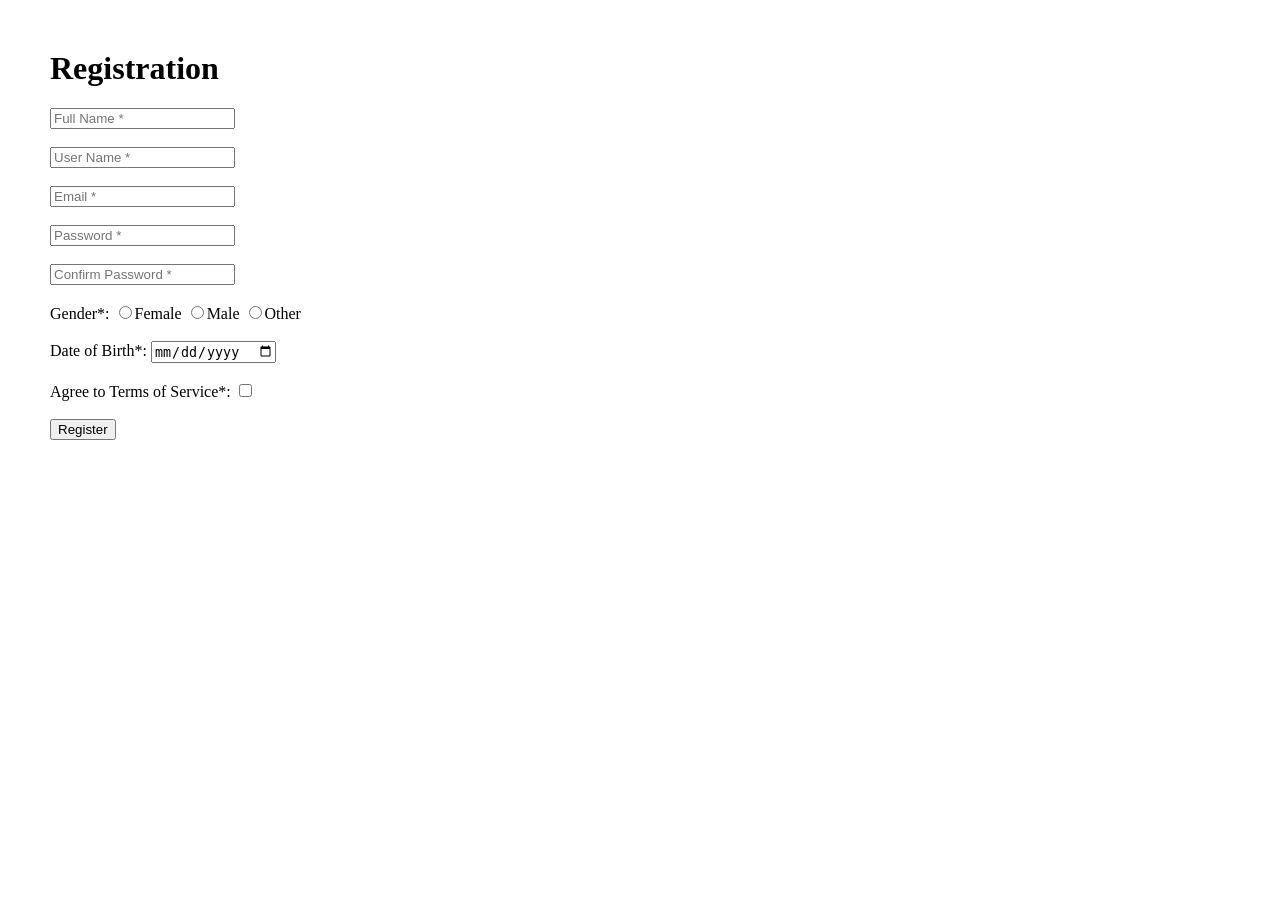
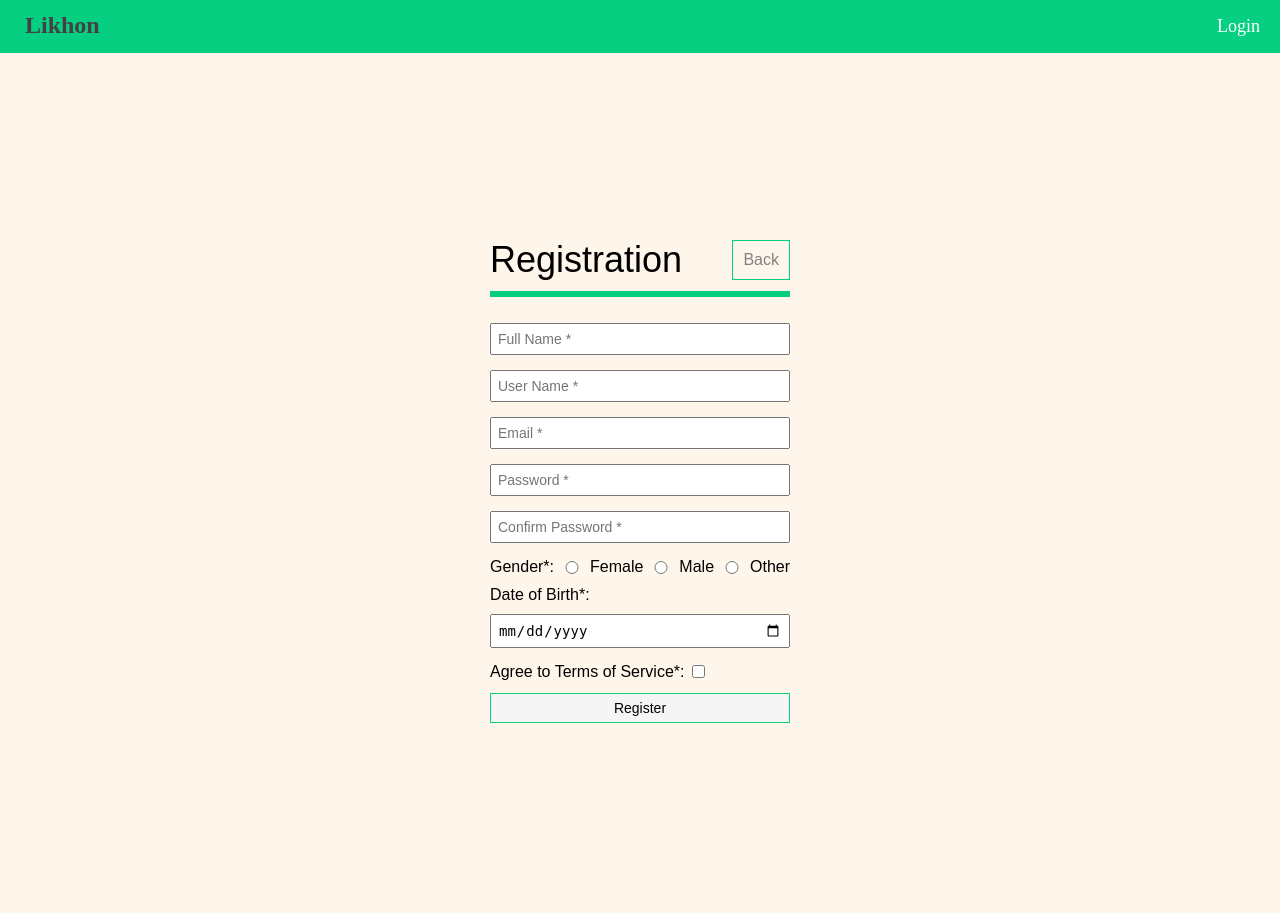
Before and after one commit to jubayertalha/likhon_social_platform, a PHP site: page /View/registration.php in a window 1280 px wide. Run offline with PHP 8.4, Linux system fonts and the light colour scheme.

Commit message:
add css in index login registration and home

```diff
--- /dev/null
+++ b/CSS/lrform.css
@@ -0,0 +1,114 @@
+.form_container{
+    width: 300px;
+    height: 95vh;
+    margin: auto;
+    display: flex;
+    flex-direction: column;
+    justify-content: center;
+    font-family: Arial, Helvetica, sans-serif;
+}
+
+.title{
+    width: 100%;
+    display: flex;
+    align-items: center;
+    justify-content: space-between;
+    margin-bottom: 16px;
+    border-bottom: 6px solid rgb(6, 207, 130);
+}
+
+.title h1{
+    font-size: 36px;
+    font-weight: normal;
+    margin: 10px 0px 10px 0px;
+}
+
+.title a{
+    padding: 10px;
+    border: 1px solid rgb(6, 207, 130);
+    text-decoration: none;
+    color: gray;
+}
+
+.title a:hover{
+    background-color: whitesmoke;
+}
+
+.form_container input{
+    width: 100%;
+    font-size: 14px;
+    padding: 6px;
+    margin-bottom: 5px;
+    margin-top: 10px;
+}
+
+.form_container input[type=submit]{
+    background-color: whitesmoke;
+    border: 1px solid rgb(6, 207, 130);
+    color: black;
+    text-decoration: none;
+    cursor: pointer;
+}
+
+.form_container input:hover[type=submit]{
+    background-color: rgb(6, 207, 130);
+}
+
+.form_container label{
+    margin-bottom: 10px;
+}
+
+.bottom{
+    width: 100%;
+    display: flex;
+    align-items: center;
+    justify-content: space-between;
+}
+
+.bottom a{
+    padding: 8px;
+    border: 1px solid rgb(6, 207, 130);
+    border-radius: 16px;
+    text-decoration: none;
+    color: black;
+}
+
+.bottom a:hover{
+    background-color: whitesmoke;
+}
+
+#back{
+    padding: 10px 20px 10px 20px;
+    border: 1px solid gray;
+    color:rgb(67, 65, 70);
+    text-decoration: none;
+    font-size: 16px;
+    text-align: center;
+}
+#back:hover{
+    background-color: rgb(6, 207, 130);
+}
+
+.gender{
+    width: 100%;
+    display: flex;
+    align-items: center;
+    margin-top: 10px;
+    margin-bottom: 10px;
+}
+
+.gender input[type="radio"]{
+    margin: 0px;
+}
+
+.agree{
+    width: 100%;
+    display: flex;
+    margin-top: 10px;
+}
+
+.agree input[type="checkbox"]{
+    margin-top: 2px;
+    margin-left: 8px;
+    width: fit-content;
+}
--- /dev/null
+++ b/CSS/style.css
@@ -0,0 +1,11 @@
+body{
+    margin: 0%;
+}
+
+.main_container{
+    width: 100%;
+    height: 100%;
+    position: absolute;
+    top: 53px;
+    background-color: rgb(255, 246, 235);
+}
--- /dev/null
+++ b/CSS/stylehf.css
@@ -0,0 +1,63 @@
+body{
+    margin: 0%;
+}
+
+.header{
+    width: 100%;
+    margin: 0%;
+    top: 0px;
+    left: 0px;
+    right: 0px;
+    padding-left: 15px;
+    padding-right: 15px;
+    position: fixed;
+    display: flex;
+    background-color:rgb(6, 207, 130);
+}
+
+.header h2{
+    margin-top: 12px;
+    margin-left: 10px;
+    margin-right: 20px;
+    margin-bottom: 0px;
+    border: 0px;
+    padding: 0px;
+    color:rgb(67, 65, 70);
+}
+
+.header ul{
+    width: 100%;
+    padding: 0px;
+    margin: 0px;
+    overflow: hidden;
+    list-style: none;
+}
+
+.header li{
+    display: inline;
+}
+
+.header li:last-child{
+    float:right;
+    margin-right: 25px;
+}
+
+.header a{
+    color: white;
+    display: inline-block;
+    text-decoration: none;
+    font-size: 18px;
+    text-align: center;
+    padding-block-start: 16px;
+    padding-block-end: 16px;
+    padding-left: 10px;
+    padding-right: 10px;
+}
+
+.header a:hover:not(.active){
+    background-color: rgb(67, 65, 70);
+}
+
+.header a:hover:active{
+    background-color: rgb(91, 91, 92);
+}
--- /dev/null
+++ b/View/header_login.html
@@ -0,0 +1,13 @@
+<!DOCTYPE html>
+    <head>
+        <link rel="stylesheet" type="text/css" href="../CSS/stylehf.css">
+    </head>
+    <body>
+        <div class="header">
+        <h2>Likhon</h2>
+        <ul>
+            <li><a href="/View/login.php">Login</a></li>
+        </ul>
+    </div>
+    </body>
+</html>
--- /dev/null
+++ b/View/logout.php
@@ -0,0 +1,4 @@
+<?php
+    setcookie("userName","",time()-86400,'/');
+    header('location:../');
+?>
--- a/View/registration.php
+++ b/View/registration.php
@@ -23,26 +23,35 @@
 <html>
     <head>
         <title>Likhon || Registration</title>
+        <meta name="viewport" content="width=device-width, initial-scale=1.0">
+        <link rel="stylesheet" type="text/css" href="../CSS/style.css">
+        <link rel="stylesheet" type="text/css" href="../CSS/lrform.css">
     </head>
-    <body style="margin:50">
+    <body>
+        <?php require_once('header_login.html');?>
+        <div class="main_container">
+        <div class="form_container">
+        <div class="title">
         <h1>Registration</h1>
+        <a href="/">Back</a>
+        </div>
         <?php if($data['status']=="incomplete"){ ?>
             <form action="<?php echo htmlspecialchars($_SERVER["PHP_SELF"]);?>" method="POST">
 		    <input type="text" name="fullName" placeholder="Full Name *" value="<?php echo $user->fullName;?>">
-            <label style="color:red;"><?php echo $data['fullNameErr'];?></label><br><br>
+            <label style="color:red;"><?php echo $data['fullNameErr'];?></label>
 
             <input type="text" name="userName" placeholder="User Name *" value="<?php echo $user->userName;?>">
-            <label style="color:red;"><?php echo $data['userNameErr'];?></label><br><br>
+            <label style="color:red;"><?php echo $data['userNameErr'];?></label>
 
             <input type="email" name="email" placeholder="Email *" value="<?php echo $user->email;?>">
-            <label style="color:red;"><?php echo $data['emailErr'];?></label><br><br>
+            <label style="color:red;"><?php echo $data['emailErr'];?></label>
 
             <input type="password" name="pass" placeholder="Password *" value="<?php echo $user->pass;?>">
-            <label style="color:red;"><?php echo $data['passErr'];?></label><br><br>
+            <label style="color:red;"><?php echo $data['passErr'];?></label>
 
             <input type="password" name="cpass" placeholder="Confirm Password *" value="<?php echo $cpass;?>">
-            <label style="color:red;"><?php echo $data['cpassErr'];?></label><br><br>
-
+            <label style="color:red;"><?php echo $data['cpassErr'];?></label>
+            <div class="gender">
             Gender*:
             <input type="radio" name="gender" required
             <?php if (isset($user->gender) && $user->gender=="Female") echo "checked";?>
@@ -52,20 +61,25 @@
             value="Male">Male
             <input type="radio" name="gender"
             <?php if (isset($user->gender) && $user->gender=="Other") echo "checked";?>
-            value="Other">Other<br><br>
+            value="Other">Other
+            </div>
 
             Date of Birth*:
             <input type="date" name="dob" placeholder="Date of Birth" value="<?php echo $user->dob;?>">
-            <label style="color:red;"><?php echo $data['dobErr'];?></label><br><br>
+            <label style="color:red;"><?php echo $data['dobErr'];?></label>
 
+            <div class="agree">
             Agree to Terms of Service*:
-            <input type="checkbox" name="agree" required value="agree"><br><br>
+            <input type="checkbox" name="agree" required value="agree">
+            </div>
 
             <input type="submit" name="submit" value="Register">
             </form>
         <?php } else{ ?>
-            <h3>Registration Complete</h3><br>
-            <a href="\">Go to home</a>
+            <h3>Registration Complete</h3>
+            <a id="back" href="\">Go to home</a>
         <?php } ?>
+        </div>
+        </div>
     </body>
 </html>
```
Also changed, not shown: CSS/index.css (added, +40 -0 lines), View/header.html (added, +16 -0 lines), View/home.php (+7 -11 lines), View/login.php (+19 -4 lines), index.php (+17 -5 lines).
